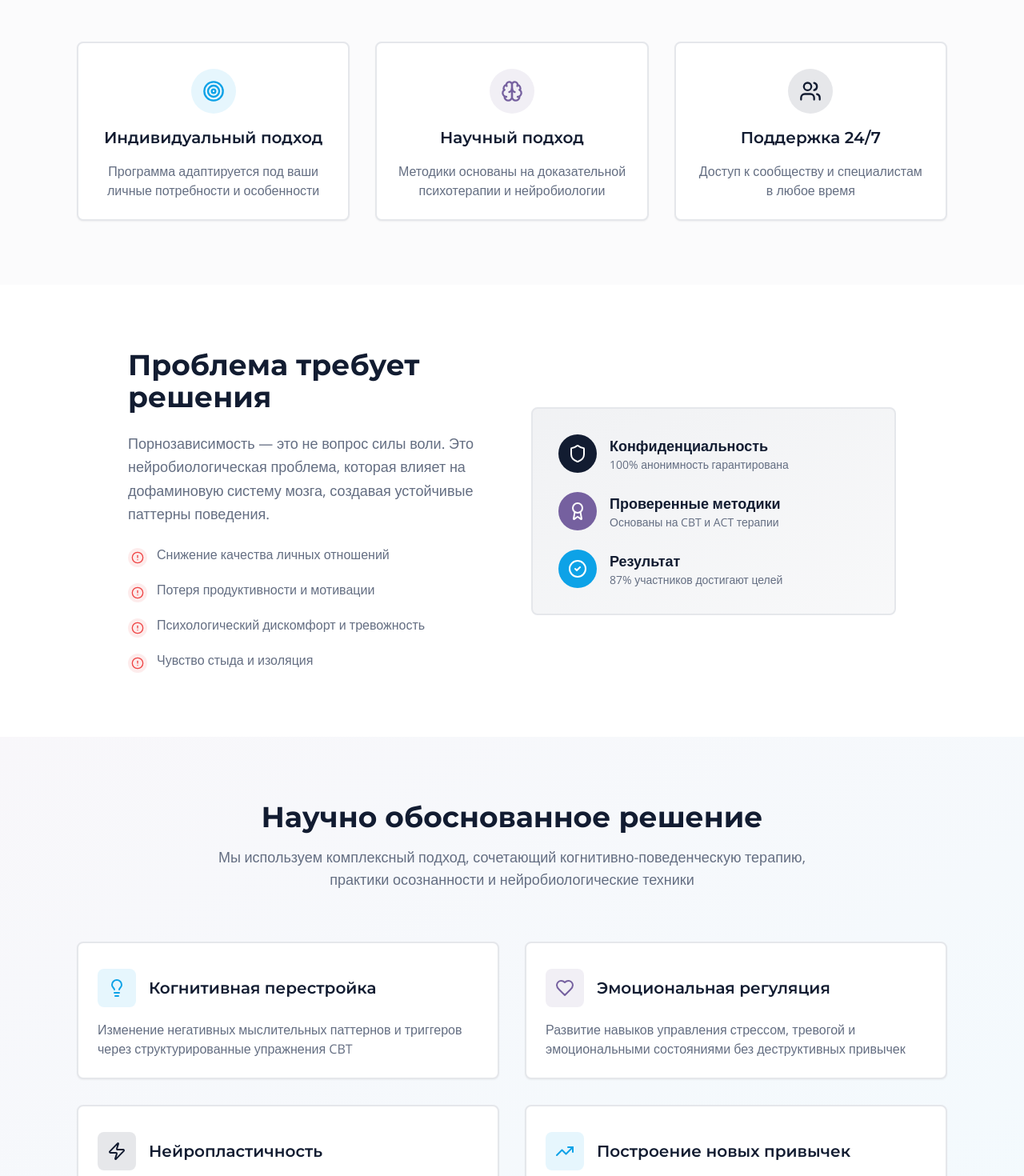
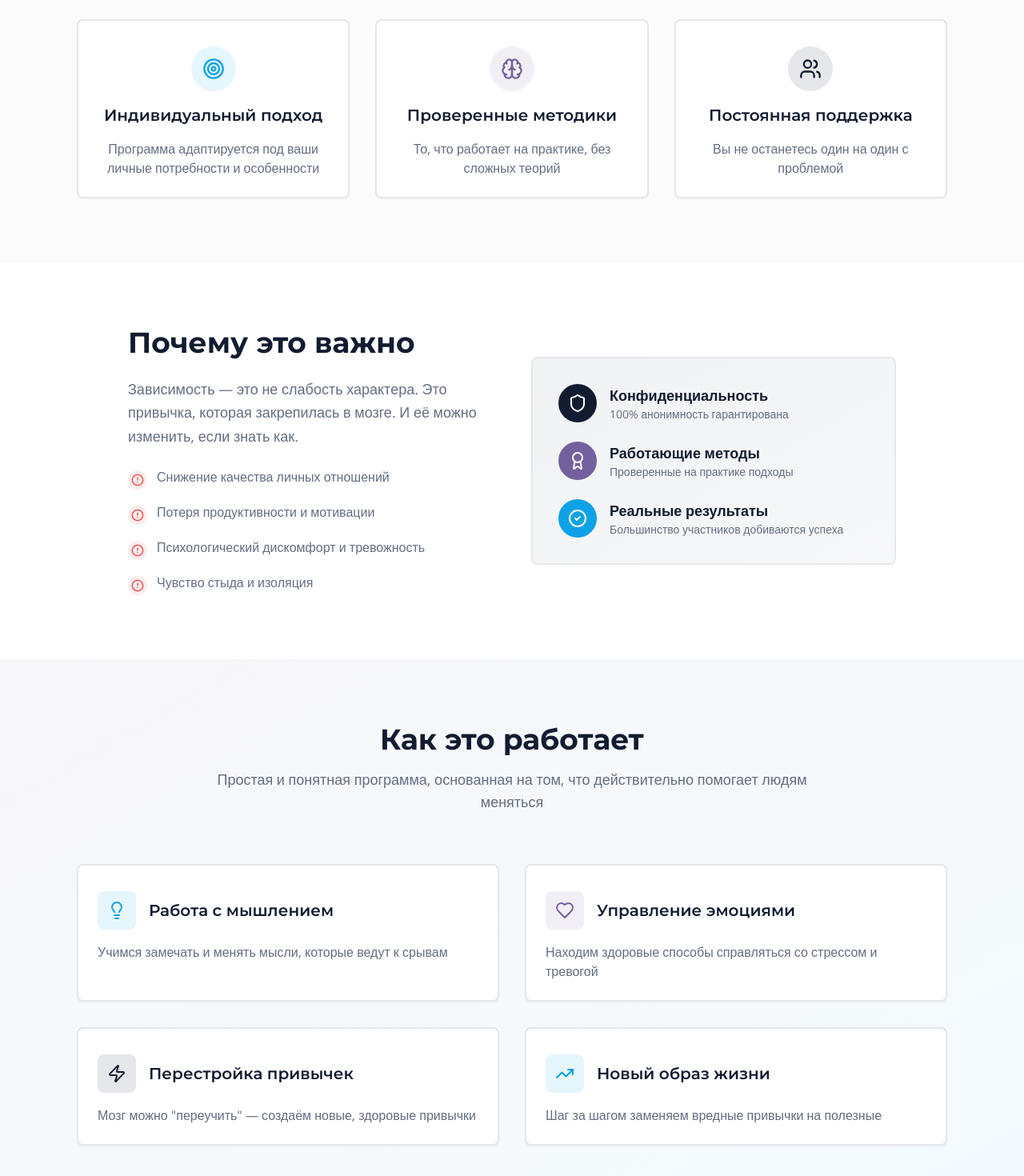
Before and after one commit to pr-poehali-dev/online-course-landing-porn-addiction, a React (Vite) app: page / in a window 1280 px wide. Shown: the part 580-2050 px from the top of the page at 80% size. Built offline with nearby package versions, Linux system fonts and the light colour scheme.

Commit message:
Инициализация проекта

```diff
--- a/src/pages/Index.tsx
+++ b/src/pages/Index.tsx
@@ -60,7 +60,7 @@ const Index = () => {
           <div className="text-center mb-16">
             <h2 className="text-3xl md:text-4xl font-bold mb-4">О курсе</h2>
             <p className="text-lg text-muted-foreground max-w-2xl mx-auto">
-              Комплексная программа восстановления, основанная на современных психотерапевтических методиках
+              Программа, которая поможет вернуть контроль над своей жизнью
             </p>
           </div>
 
@@ -82,9 +82,9 @@ const Index = () => {
                 <div className="w-14 h-14 bg-secondary/10 rounded-full flex items-center justify-center mx-auto">
                   <Icon name="Brain" size={28} className="text-secondary" />
                 </div>
-                <h3 className="text-xl font-semibold text-center">Научный подход</h3>
+                <h3 className="text-xl font-semibold text-center">Проверенные методики</h3>
                 <p className="text-muted-foreground text-center">
-                  Методики основаны на доказательной психотерапии и нейробиологии
+                  То, что работает на практике, без сложных теорий
                 </p>
               </CardContent>
             </Card>
@@ -94,9 +94,9 @@ const Index = () => {
                 <div className="w-14 h-14 bg-primary/10 rounded-full flex items-center justify-center mx-auto">
                   <Icon name="Users" size={28} className="text-primary" />
                 </div>
-                <h3 className="text-xl font-semibold text-center">Поддержка 24/7</h3>
+                <h3 className="text-xl font-semibold text-center">Постоянная поддержка</h3>
                 <p className="text-muted-foreground text-center">
-                  Доступ к сообществу и специалистам в любое время
+                  Вы не останетесь один на один с проблемой
                 </p>
               </CardContent>
             </Card>
@@ -108,10 +108,10 @@ const Index = () => {
         <div className="container mx-auto max-w-5xl">
           <div className="grid md:grid-cols-2 gap-12 items-center">
             <div className="space-y-6">
-              <h2 className="text-3xl md:text-4xl font-bold">Проблема требует решения</h2>
+              <h2 className="text-3xl md:text-4xl font-bold">Почему это важно</h2>
               <p className="text-lg text-muted-foreground leading-relaxed">
-                Порнозависимость — это не вопрос силы воли. Это нейробиологическая проблема,
-                которая влияет на дофаминовую систему мозга, создавая устойчивые паттерны поведения.
+                Зависимость — это не слабость характера. Это привычка, которая закрепилась в мозге.
+                И её можно изменить, если знать как.
               </p>
               <div className="space-y-4">
                 <div className="flex items-start gap-3">
@@ -157,8 +157,8 @@ const Index = () => {
                     <Icon name="Award" size={24} className="text-secondary-foreground" />
                   </div>
                   <div>
-                    <p className="font-semibold text-lg">Проверенные методики</p>
-                    <p className="text-sm text-muted-foreground">Основаны на CBT и ACT терапии</p>
+                    <p className="font-semibold text-lg">Работающие методы</p>
+                    <p className="text-sm text-muted-foreground">Проверенные на практике подходы</p>
                   </div>
                 </div>
                 <div className="flex items-center gap-4">
@@ -166,8 +166,8 @@ const Index = () => {
                     <Icon name="CheckCircle2" size={24} className="text-accent-foreground" />
                   </div>
                   <div>
-                    <p className="font-semibold text-lg">Результат</p>
-                    <p className="text-sm text-muted-foreground">87% участников достигают целей</p>
+                    <p className="font-semibold text-lg">Реальные результаты</p>
+                    <p className="text-sm text-muted-foreground">Большинство участников добиваются успеха</p>
                   </div>
                 </div>
               </div>
@@ -179,10 +179,9 @@ const Index = () => {
       <section id="solution" className="py-20 px-4 bg-gradient-to-br from-secondary/5 to-accent/5">
         <div className="container mx-auto max-w-6xl">
           <div className="text-center mb-16">
-            <h2 className="text-3xl md:text-4xl font-bold mb-4">Научно обоснованное решение</h2>
+            <h2 className="text-3xl md:text-4xl font-bold mb-4">Как это работает</h2>
             <p className="text-lg text-muted-foreground max-w-3xl mx-auto">
-              Мы используем комплексный подход, сочетающий когнитивно-поведенческую терапию,
-              практики осознанности и нейробиологические техники
+              Простая и понятная программа, основанная на том, что действительно помогает людям меняться
             </p>
           </div>
 
@@ -193,10 +192,10 @@ const Index = () => {
                   <div className="w-12 h-12 bg-accent/10 rounded-lg flex items-center justify-center">
                     <Icon name="Lightbulb" size={24} className="text-accent" />
                   </div>
-                  <h3 className="text-xl font-semibold">Когнитивная перестройка</h3>
+                  <h3 className="text-xl font-semibold">Работа с мышлением</h3>
                 </div>
                 <p className="text-muted-foreground">
-                  Изменение негативных мыслительных паттернов и триггеров через структурированные упражнения CBT
+                  Учимся замечать и менять мысли, которые ведут к срывам
                 </p>
               </CardContent>
             </Card>
@@ -207,10 +206,10 @@ const Index = () => {
                   <div className="w-12 h-12 bg-secondary/10 rounded-lg flex items-center justify-center">
                     <Icon name="Heart" size={24} className="text-secondary" />
                   </div>
-                  <h3 className="text-xl font-semibold">Эмоциональная регуляция</h3>
+                  <h3 className="text-xl font-semibold">Управление эмоциями</h3>
                 </div>
                 <p className="text-muted-foreground">
-                  Развитие навыков управления стрессом, тревогой и эмоциональными состояниями без деструктивных привычек
+                  Находим здоровые способы справляться со стрессом и тревогой
                 </p>
               </CardContent>
             </Card>
@@ -221,10 +220,10 @@ const Index = () => {
                   <div className="w-12 h-12 bg-primary/10 rounded-lg flex items-center justify-center">
                     <Icon name="Zap" size={24} className="text-primary" />
                   </div>
-                  <h3 className="text-xl font-semibold">Нейропластичность</h3>
+                  <h3 className="text-xl font-semibold">Перестройка привычек</h3>
                 </div>
                 <p className="text-muted-foreground">
-                  Техники для перепрограммирования дофаминовой системы и создания здоровых нейронных связей
+                  Мозг можно "переучить" — создаём новые, здоровые привычки
                 </p>
               </CardContent>
             </Card>
@@ -235,10 +234,10 @@ const Index = () => {
                   <div className="w-12 h-12 bg-accent/10 rounded-lg flex items-center justify-center">
                     <Icon name="TrendingUp" size={24} className="text-accent" />
                   </div>
-                  <h3 className="text-xl font-semibold">Построение новых привычек</h3>
+                  <h3 className="text-xl font-semibold">Новый образ жизни</h3>
                 </div>
                 <p className="text-muted-foreground">
-                  Пошаговая система замены деструктивных паттернов на продуктивные и здоровые альтернативы
+                  Шаг за шагом заменяем вредные привычки на полезные
                 </p>
               </CardContent>
             </Card>
@@ -251,7 +250,7 @@ const Index = () => {
           <div className="text-center mb-16">
             <h2 className="text-3xl md:text-4xl font-bold mb-4">Программа курса</h2>
             <p className="text-lg text-muted-foreground max-w-2xl mx-auto">
-              Структурированный путь длительностью 7 недель с еженедельными модулями и практическими заданиями
+              7 недель пошаговой работы — каждую неделю новые знания и практика
             </p>
           </div>
 
```
